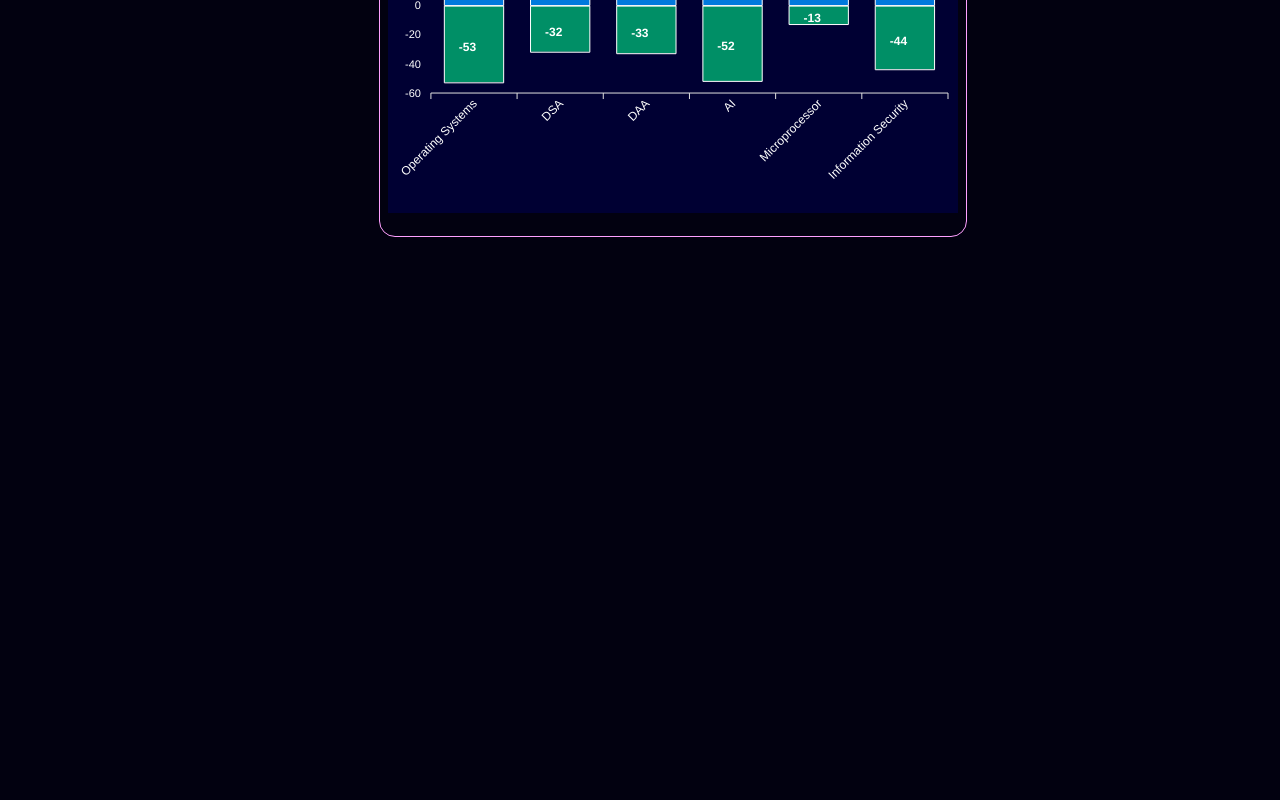
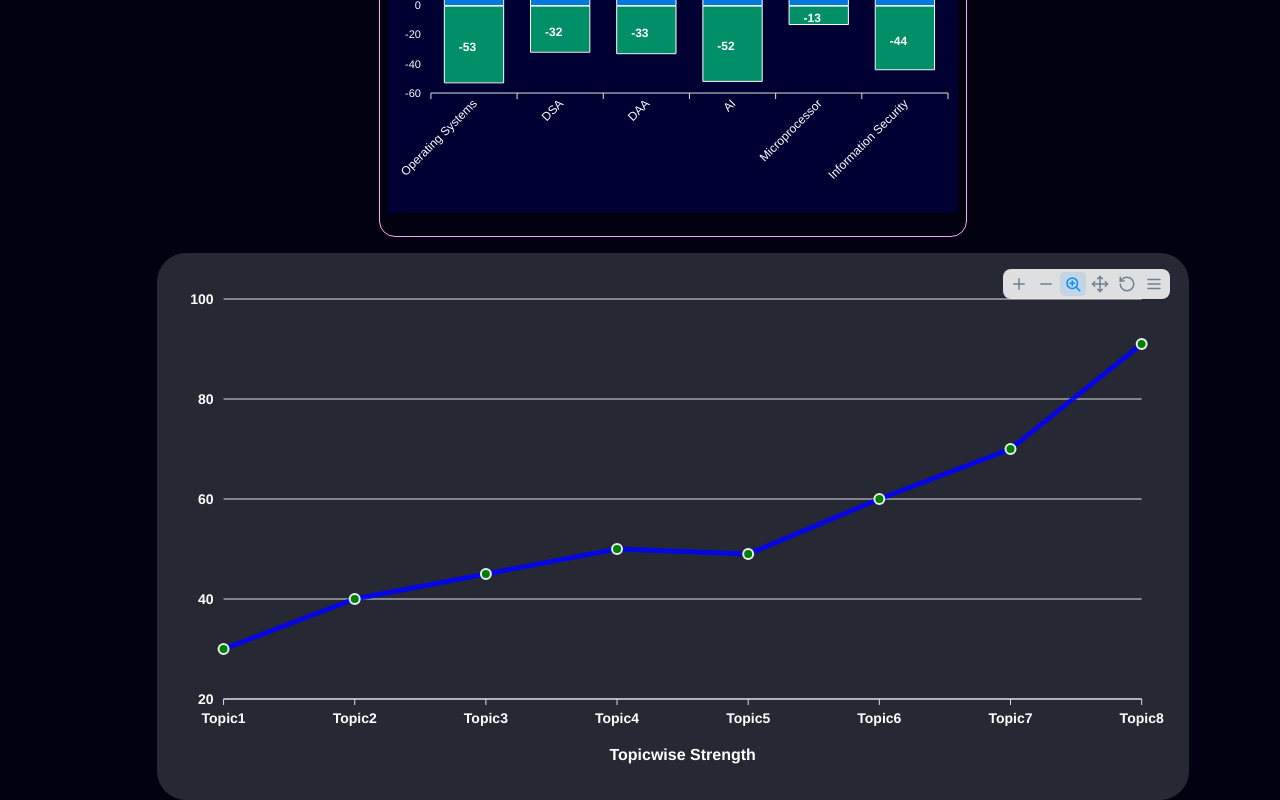
Before and after one commit to immortal-j/o1analysis, a React (Create React App) app: page /dashboard in a window 1280 px wide. Shown: the part 923-1723 px from the top of the page. Before the commit the page ends 1160 px from the top, so only its background shows below. Built offline with nearby package versions, Linux system fonts and the light colour scheme.

Commit message:
Line graph modified

```diff
--- a/src/Analysis/components/GraphWrapper.js
+++ b/src/Analysis/components/GraphWrapper.js
@@ -3,6 +3,7 @@ import styled from "styled-components";
 import Leetcode from "./Leetcode";
 import StackBarGraph from "./StackBarGraph";
 import RoundScoreGraph from "./RoundScoreGraph";
+import Linegraph from "./Linegraph";
 
 const GraphWrapper = () => {
   return (
@@ -19,6 +20,9 @@ const GraphWrapper = () => {
         </div>
         <div className="stackbar">
           <StackBarGraph />
+        </div>
+        <div className="Linegraph">
+          <Linegraph/>
         </div>
       </div>
     </Wrapper>
--- a/src/Analysis/components/Linegraph.js
+++ b/src/Analysis/components/Linegraph.js
@@ -1,27 +1,47 @@
 import React, { useState } from 'react'
 import Chart from "react-apexcharts";
+import { BiBold } from 'react-icons/bi';
 import styled from "styled-components";
+import GraphWrapper from './GraphWrapper';
 
 const Linegraph = () => {
   const[state,setstate]=useState({
     options: {
       chart: {
-        id: "basic-line"
+        id: "basic-line",
+        color:"#0000FF",
       },
+      markers: {
+        size: 5,
+        colors:"#008000"
+    },
+    yaxis:{
+      labels:{
+        style:{
+          colors: ["#fff","#fff","#fff","#fff","#fff","#fff","#fff","#fff"],
+            fontWeight:"bold",
+            fontSize:14,
+        }
+      }
+    },
       xaxis: {
+        labels: {
+          style: {
+            colors: ["#fff","#fff","#fff","#fff","#fff","#fff","#fff","#fff"],
+            fontWeight:"bold",
+            fontSize:14,
+          },
+        },
         categories: ["Topic1", "Topic2", "Topic3", "Topic4", "Topic5", "Topic6", "Topic7"," Topic8", "Topic9"],
         title: {
           text: "Topicwise Strength",
           align: "center",
-          margin: 10,
-          offsetX: 0,
-          offsetY: 0,
           floating: false,
           style: {
-            fontSize: "14px",
+            fontSize: "16px",
             fontWeight: "bold",
             fontFamily: undefined,
-            color: "white",
+            color: "#fff",
           },
 
         },
@@ -30,22 +50,33 @@ const Linegraph = () => {
     series: [
       {
         name: "Strength",
-        data: [30, 40, 45, 50, 49, 60, 70, 91]
+        data: [30, 40, 45, 50, 49, 60, 70, 91],
+        color:"#0000FF"
       }
     ]
 
   })
   return (
-    <div><Chart
+    <Wrapper><Chart
     options={state.options}
     series={state.series}
     type="line"
-    width="500"
+    width="1000"
+    height="500"
   />
 
-  </div>
+  </Wrapper>
 
   )
 
-}
+};
+
+const Wrapper = styled.div`
+  padding: 1rem;
+  background-color: #262834;
+  border-radius: 1.8rem;
+ max-width: 100;
+ border:5px,
+ border-color:0000FF
+`;
 export default Linegraph;
```
